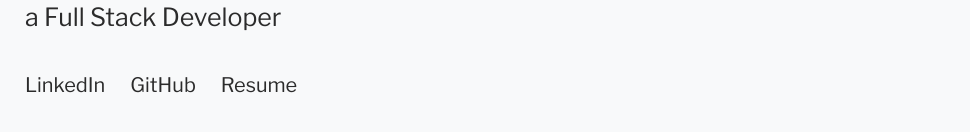
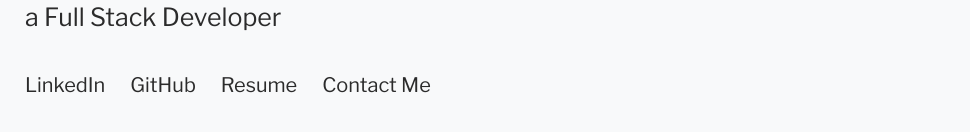
Before and after one commit to jlbmontejano/personal-portfolio, a React (Vite) app: page / in a window 1280 px wide. Shown: the part 450-582 px from the top of the page, without its empty margins (0-970 px from the left). Built offline with nearby package versions, Linux system fonts and the light colour scheme.

Commit message:
Added Contact Me

```diff
--- a/src/components/SocialNetworks.tsx
+++ b/src/components/SocialNetworks.tsx
@@ -18,6 +18,9 @@ const SocialNetworks = () => {
 				rel='noreferrer'>
 				Resume
 			</a>
+			<a href='mailto:jlbmontejano@gmail.com' target='_blank' rel='noreferrer'>
+				Contact Me
+			</a>
 		</div>
 	);
 };
```
